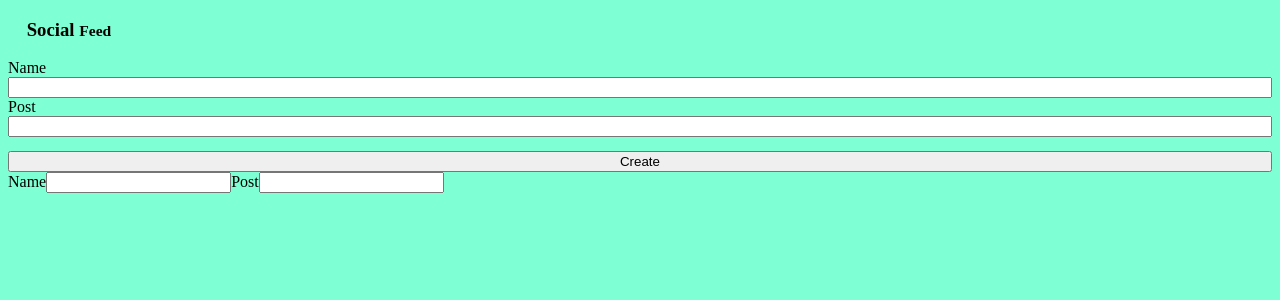
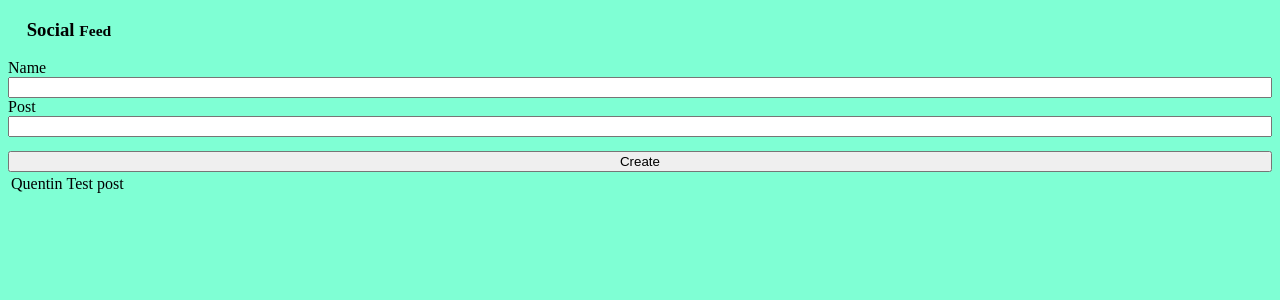
Before and after one commit to Quentin-Hicks/Social_Feed, a React (Create React App) app: page / in a window 1280 px wide. Shown: the top 300 px of the page. Built offline with nearby package versions, Linux system fonts and the light colour scheme.

Commit message:
Created DisplayPostForm Functionality

```diff
--- a/src/App.js
+++ b/src/App.js
@@ -11,7 +11,7 @@ function App() {
 
   function addNewPost(post){ // this function will pull post data from my CreatePost component and save it to my post "hook" above
 
-    let tempPosts = [...posts, post] // ... is saving allthe existing post data and adding the new post
+    let tempPosts = [...posts, post] // ... is saving all the existing post data and adding the new post
 
     setPosts(tempPosts)   // saving the data in our hook above on line 9
   }
@@ -25,7 +25,7 @@ function App() {
             <CreatePostForm addNewEntry={addNewPost} /> {/* passing in our function so we can pull data to this level and save it */}
           </div>
           <div>
-            <DisplayPostForm  />
+            <DisplayPostForm  parentPost={posts} />
           </div>
         </div>
       </div>
--- a/src/Components/CreatePost/CreatePostForm.jsx
+++ b/src/Components/CreatePost/CreatePostForm.jsx
@@ -26,7 +26,7 @@ const CreatePostForm = (props) => {
             </div>
             <div className='form-grid'>
                 <label>Post</label>
-                <input type='text' className='form-control' value={post} onChange={(event) => setName(event.target.value)} />
+                <input type='text' className='form-control' value={post} onChange={(event) => setPost(event.target.value)} />
                 {/* on change or each letter a user enters will update our hook on line 11 and will be used by our handleSubmit to pass the data along */}
             </div>
             <button type='submit' className='btn btn-primary' style={{'marginTop': '1em'}}>Create</button>
--- a/src/Components/DisplayPost/DisplayPostForm.jsx
+++ b/src/Components/DisplayPost/DisplayPostForm.jsx
@@ -1,18 +1,22 @@
-import React, { useState } from 'react';
-
 
 const DisplayPostForm = (props) => {
 
-    const [name, setName] = useState('')
-    const [post, setPost] = useState('')
+
 
     return (
-        <form>
-            <label>Name</label>
-            <input type='text' onChange={(event) => setName(event.target.value)} value={name}/>
-            <label>Post</label>
-            <input type='text' onChange={(event) => setPost(event.target.value)} value={post}/>
-        </form>
+        <table>
+            <tbody>
+                {props.parentPost.map((post, index) => {
+                    return(
+                        <tr key = {index} >
+                            <td>{post.name}</td>
+                            <td>{post.post}</td>
+                            <td>{/* buttons here */}</td>
+                        </tr>
+                    )
+                })}
+            </tbody>
+        </table>
     )
 }
 
```
